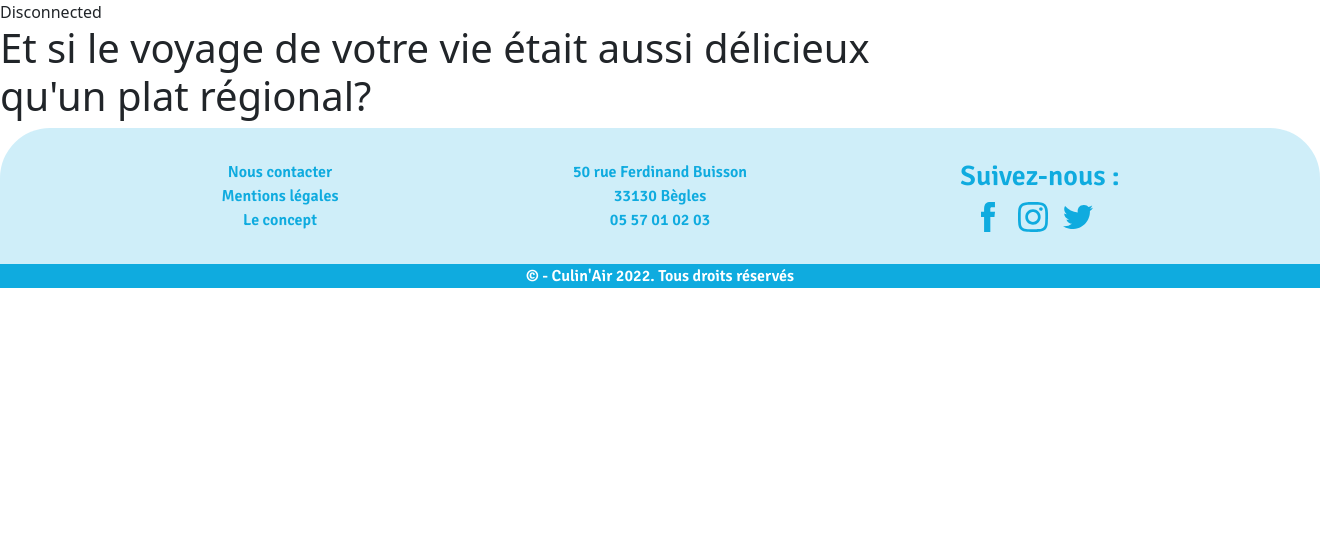
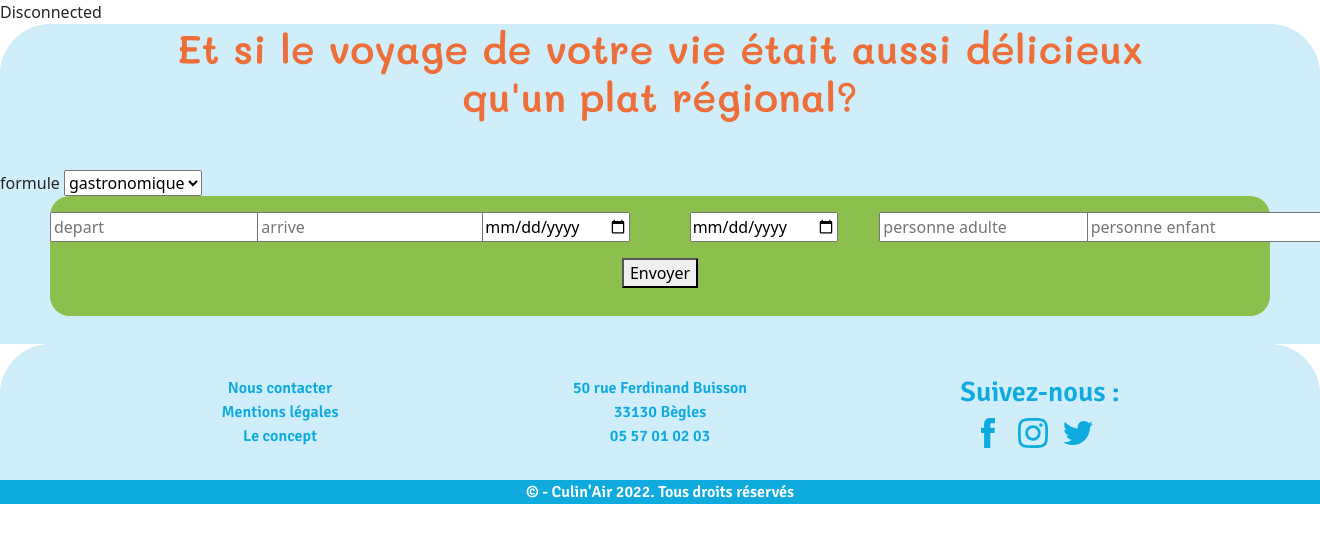
Before and after one commit to LoslierDimitri/Project-trip, a PHP site: page /projet/front/html/page-accueil.php in a window 1320 px wide. Shown: the part 133-676 px from the top of the page. Run offline with PHP 8.4, Linux system fonts and the light colour scheme.

Commit message:
Search bar in progress

```diff
--- a/projet/front/css/page-accueil.css
+++ b/projet/front/css/page-accueil.css
@@ -0,0 +1,46 @@
+* {
+    box-sizing: border-box;
+}
+
+@font-face {
+    font-family: Mali-Regular;
+    src: url(../source/fonts/Mali-Regular.ttf);
+}
+
+@font-face {
+    font-family: Mali-SB;
+    src: url(../source/fonts/Mali-SemiBold.ttf);
+}
+
+@font-face {
+    font-family: Signika-Regular;
+    src: url(../source/fonts/Signika-Regular.ttf);
+}
+
+@font-face {
+    font-family: Signika-SB;
+    src: url(../source/fonts/Signika-SemiBold.ttf);
+}
+
+.recherche_avancee {
+    background-color: rgba(15, 171, 223, 0.2);
+    border-top-left-radius: 50px;
+    border-top-right-radius: 50px;
+    height: 40vh;
+}
+
+h1 {
+    display: flex;
+    justify-content: center;
+    text-align: center;
+    font-family: Mali-SB;
+    color: #ED6E38;
+    margin-bottom: 50px;
+}
+
+form {
+    background-color: #8CC04E;
+    height: 15vh;
+    border-radius: 20px;
+    margin: 0 50px 0 50px;
+}
--- a/projet/front/html/page-accueil.php
+++ b/projet/front/html/page-accueil.php
@@ -1,3 +1,14 @@
+<?php
+if ($_SERVER['REQUEST_METHOD'] === 'POST') {
+    echo $_POST["type_search"];
+    echo "<br>";
+    echo $_POST["voyage_region"];
+
+    header("Location: test_function_result.php");
+}
+?>
+
+
 <!DOCTYPE html>
 <html lang="en">
 
@@ -8,6 +19,7 @@
     <link href="https://cdn.jsdelivr.net/npm/bootstrap@5.2.0/dist/css/bootstrap.min.css" rel="stylesheet" integrity="sha384-gH2yIJqKdNHPEq0n4Mqa/HGKIhSkIHeL5AyhkYV8i59U5AR6csBvApHHNl/vI1Bx" crossorigin="anonymous">
     <link rel="stylesheet" href="../css/navbar.css">
     <link rel="stylesheet" href="../css/footer.css">
+    <link rel="stylesheet" href="../css/page-accueil.css">
     <title>Culin'Air</title>
 </head>
 
@@ -17,9 +29,54 @@
         include("../include/navbar.php");
     ?>
 
-        <section class="recherche_avancée">
+
+        <section class="recherche_avancee">
             <h1>Et si le voyage de votre vie était aussi délicieux <br> qu'un plat régional?</h1>
 
+            <label for="voyage_formule">formule</label>
+               <select id="voyage_formule" name="voyage_formule">
+                   <option value="voyage_formule_gastronomique">gastronomique</option>
+                   <option value="voyage_formule_touristique">touristique</option>
+               <select><br>
+            <form action="<?= $_SERVER['PHP_SELF'] ?>" method="POST">
+
+                <input type="text" name="type_search" value="france" hidden>
+
+                <!-- <label for="voyage_region">region</label>
+                <select id="voyage_region" name="voyage_region">
+                    <option value="bretagne">bretagne</option>
+                    <option value="corse">corse</option>
+                    <option value="normandie">normandie</option>
+                    <option value="aquitaine">aquitaine</option>
+                 <select><br> -->
+
+
+            <div class="row">
+            <div class="col-sm-12 col-md-12 col-lg-2 mt-3 mb-3 d-flex justify-content-around">
+                <input type="text" name="voyage_lieu_depart" id="voyage_lieu_depart" placeholder="depart">
+            </div>
+            <div class="col-sm-12 col-md-12 col-lg-2 mt-3 mb-3 d-flex justify-content-around">
+                <input type="text" name="voyage_lieu_arrive" id="voyage_lieu_arrive" placeholder="arrive">
+            </div>
+            <div class="col-sm-12 col-md-12 col-lg-2 mt-3 mb-3 d-flex justify-content-around">
+                <input type="date" name="voyage_date_aller" id="voyage_date_aller" placeholder="date aller">
+            </div>
+            <div class="col-sm-12 col-md-12 col-lg-2 mt-3 mb-3 d-flex justify-content-around">
+                <input type="date" name="voyage_date_retour" id="voyage_date_retour" placeholder="date retour">
+            </div>
+            <div class="col-sm-12 col-md-12 col-lg-2 mt-3 mb-3 d-flex justify-content-around">
+                <input type="number" name="voyage_nombre_personne_adulte" id="voyage_nombre_personne_adulte" placeholder="personne adulte">
+            </div>
+            <div class="col-sm-12 col-md-12 col-lg-2 mt-3 mb-3 d-flex justify-content-around">
+                <input type="number" name="voyage_nombre_personne_enfant" id="voyage_nombre_personne_enfant" placeholder="personne enfant">
+            </div>
+
+                <div class="col-lg-12 d-flex justify-content-center">
+                    <button type="submit">Envoyer</button><br>
+                </div>
+        </div>
+
+            </form>
 
         </section>
 
```
